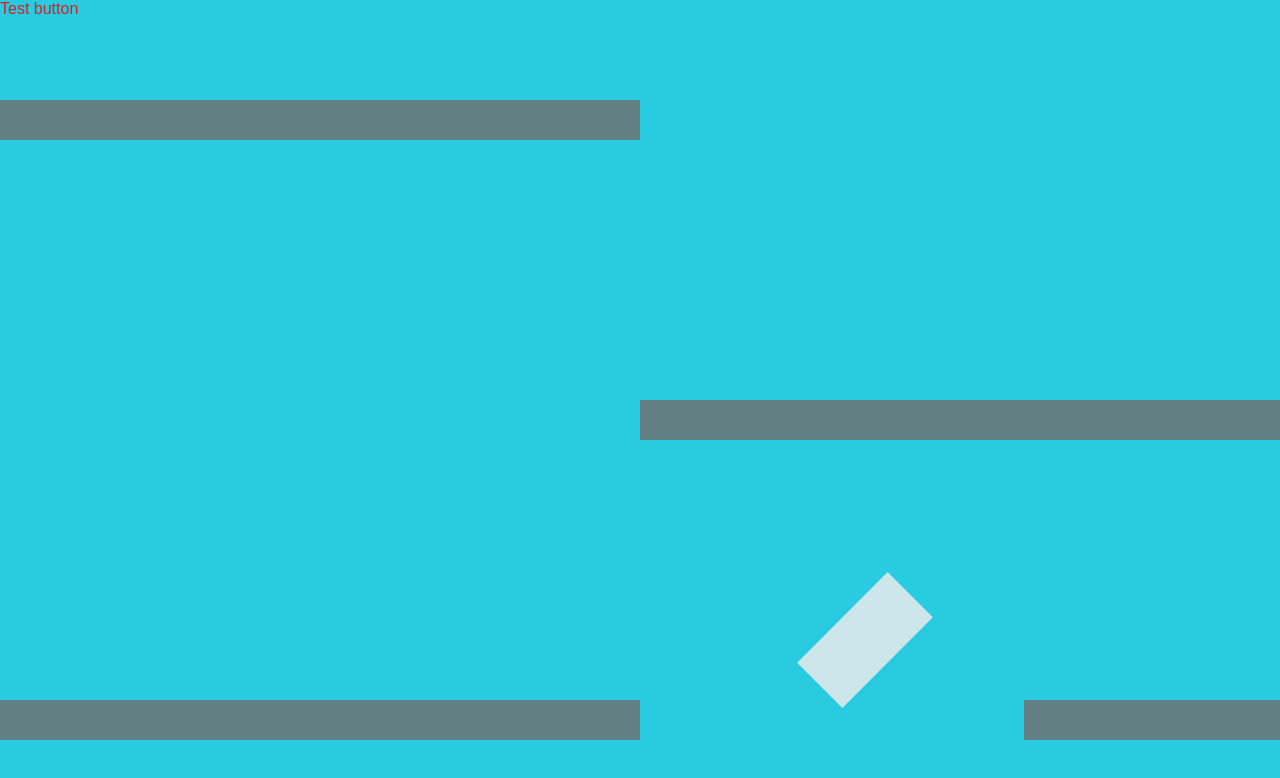
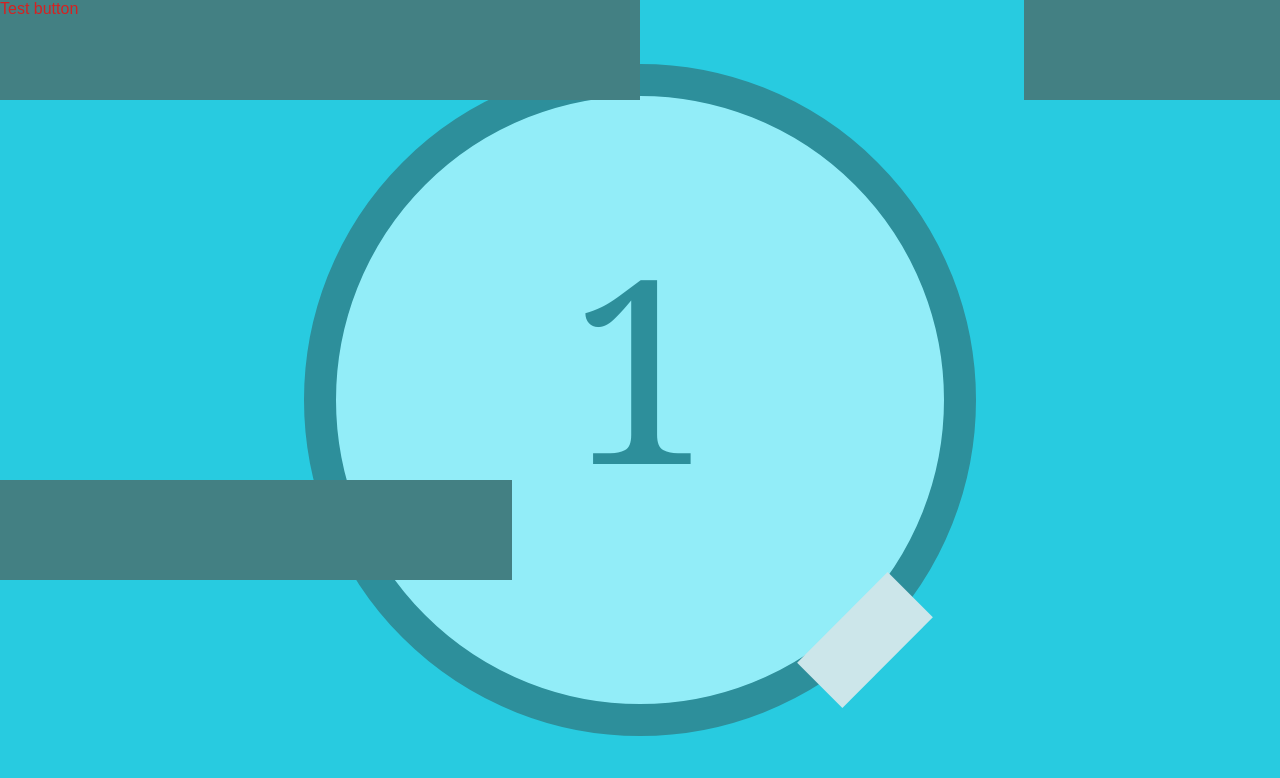
Before and after one commit to dylo0/ski-game, a website: page index.html in a window 1280 px wide. Drawn offline with Linux system fonts and the light colour scheme.

Commit message:
some cleanup

```diff
--- a/index.html
+++ b/index.html
@@ -16,12 +16,17 @@
             var canvas = document.getElementById('gamePanel');
             canvas.width = window.innerWidth;
             canvas.height = window.innerHeight;
+
             var ctx = canvas.getContext('2d');
             var playersWidth = window.innerWidth / 20;
             var playersHeight = window.innerWidth / 10;
+            var velocity = 5;
+            var currentHeight = 0;
+            var currentObstacles = [];
+            var nextObstacleIdx = 0;
+            var levelSpeed = 8;
 
-
-            var getPlayerInitialPosition = function () {
+            var initializePlayer = function () {
                 var player = {};
 
                 player.posx = window.innerWidth / 2;
@@ -32,20 +37,12 @@
                 return player;
             }
 
-
-            var player = getPlayerInitialPosition();
-            var velocity = 5;
-            var currentHeight = 0;
-
-
             canvas.onclick = function () {
                 player.dir *= -1;
             };
 
-
-
             var checkColision = function () {
-
+                //tbd
             };
 
 
@@ -53,6 +50,7 @@
                 if (player.dir < 0 && player.posx <= 0 || player.dir > 0 && player.posx >= canvas.width) {
                     player.dir *= -1;
                 }
+
                 player.posx += player.dir * velocity;
             };
 
@@ -61,15 +59,69 @@
                     if (player.rotation > -Math.PI/4) {
                         player.rotation -= Math.PI/16;
                     }
+
                 } else {
                     if (player.rotation < Math.PI/4) {
                         player.rotation += Math.PI/16;
                     }
                 }
             }
-            var updateLevelPosition = function () {
 
+            var updateLevel = function () {
+                currentHeight += 1;
+                if (currentHeight % 60 === 1) {
+
+                    currentObstacles.push({
+                        position: 0,
+                        obstacle: translatedLevel[nextObstacleIdx]
+                    });
+
+                    nextObstacleIdx = (nextObstacleIdx + 1) % lvl.length;
+                }
+
+                ctx.save();
+                ctx.fillStyle = 'rgb(67, 128, 131)';
+
+                for (var i = currentObstacles.length -1 ; i>=0; i--) {
+                    drawObstacle(currentObstacles[i].obstacle, currentObstacles[i].position);
+
+                    var nextObstaclePosition = currentObstacles[i].position + levelSpeed;
+
+                    if (nextObstaclePosition >= canvas.height) {
+                        currentObstacles.splice(i, 1);
+                    } else {
+                        currentObstacles[i].position = nextObstaclePosition;
+                    }
+                }
+
+                ctx.restore();
             }
+
+
+            // takes single obstacle array element: [type, [x1, x2], *[x3, x4]]
+            // and height on which obstacle should be drawn
+            var drawObstacle = function (obstacle, height) {
+                var type = obstacle[0];
+                var el1 = obstacle[1];
+                var el2 = obstacle[2];
+
+                drawObstacles[type](el1[0], el1[1], height);
+
+                if (el2) {
+                    drawObstacles[type](el2[0], el2[1], height);
+                }
+            }
+
+            // obstacle functions
+            var drawObstacles = [
+                function (x1, x2, y) {
+                    ctx.fillRect(x1, y, x2-x1, 40);
+                },
+
+                function (x1, x2, y) {
+                    ctx.fillRect(x1, y, x2-x1, 100);
+                }
+            ]
 
             var drawPlayer = function (player) {
                 ctx.save();
@@ -80,31 +132,26 @@
                 ctx.restore();
             };
 
-            var drawObstacles = [
-                function (x1, x2, y) {
-                    ctx.fillRect(x1, y, x2-x1, 40);
-                }
-            ]
+            var drawScore = function () {
+                // TODO move default values out of loop
+                var centerX = canvas.width / 2;
+                var centerY = canvas.height / 2;
+                var radius = canvas.width / 4;
 
-            var drawLevel = function () {
-                var y = 100;
+                ctx.beginPath();
+                ctx.arc(centerX, centerY, radius, 0, 2 * Math.PI, false);
+                ctx.fillStyle = '#92edf8';
+                ctx.fill();
 
-                ctx.save();
-                ctx.fillStyle = '#647f83'
-                for (var i=0; i<5; i++) {
-                    var type = translatedLevel[i][0] -1;
-                    var obstacle1 = translatedLevel[i][1];
-                    var obstacle2 = translatedLevel[i][2];
+                ctx.lineWidth = canvas.width / 40;
+                ctx.strokeStyle = '#2d8f9b';
+                ctx.stroke();
 
-                    drawObstacles[type](obstacle1[0], obstacle1[1], canvas.height - y);
-
-                    if (obstacle2) {
-                        drawObstacles[type](obstacle2[0], obstacle2[1], canvas.height - y);
-                    }
-
-                    y += 300;
-                }
-                ctx.restore();
+                var fontSize = canvas.width / 5;
+                ctx.fillStyle = '#2d8f9b';
+                ctx.font = fontSize + 'px Georgia';
+                ctx.textAlign = 'center';
+                ctx.fillText('1', centerX, centerY + fontSize / 4 );
             }
 
             var update = function () {
@@ -112,13 +159,12 @@
                 ctx.clearRect(0,0, canvas.width, canvas.height);
                 updatePlayerPosition(player);
                 updatePlayerRotation(player);
-                updateLevelPosition();
+                drawScore()
                 drawPlayer(player);
-                drawLevel();
+                updateLevel();
             };
 
-
-
+            // takes level and translates it to fit canvas size
             var translateLevel = function (level) {
                 var translatedLvl = [];
                 var translate = function (x) {
@@ -149,20 +195,24 @@
                 [1, [0,50], [80,100]],
                 [1, [50,100]],
                 [1, [0,  50]],
+                [1, [45,100]],
+                [1, [0,  40]],
+                [1, [0,50], [80,100]],
+                [1, [40,100]],
+                [1, [0,  50]],
+                [1, [40,100]],
+                [1, [0,  70]],
+                [1, [30,100]],
+                [1, [0,50], [80,100]],
+                [1, [0,  50]],
+                [1, [40,100]],
+                [1, [0,  30]],
+                [1, [30,100]],
+                [1, [0,50], [80,100]],
+                [1, [0,  40]],
                 [1, [50,100]],
-                [1, [0,  50]],
-                [1, [50,100]],
-                [1, [0,  50]],
-                [1, [50,100]],
-                [1, [0,  50]],
-                [1, [50,100]],
-                [1, [0,  50]],
-                [1, [50,100]],
-                [1, [0,  50]],
-                [1, [50,100]],
-                [1, [0,  50]],
-                [1, [50,100]],
-                [1, [0,  50]],
+                [1, [0,  40]],
+                [1, [0,50], [80,100]],
                 [1, [50,100]],
                 [1, [0,  50]],
                 [1, [50,100]],
@@ -171,6 +221,7 @@
             ];
 
             var translatedLevel = translateLevel(lvl);
+            var player = initializePlayer();
             update();
         </script>
     </body>
```
